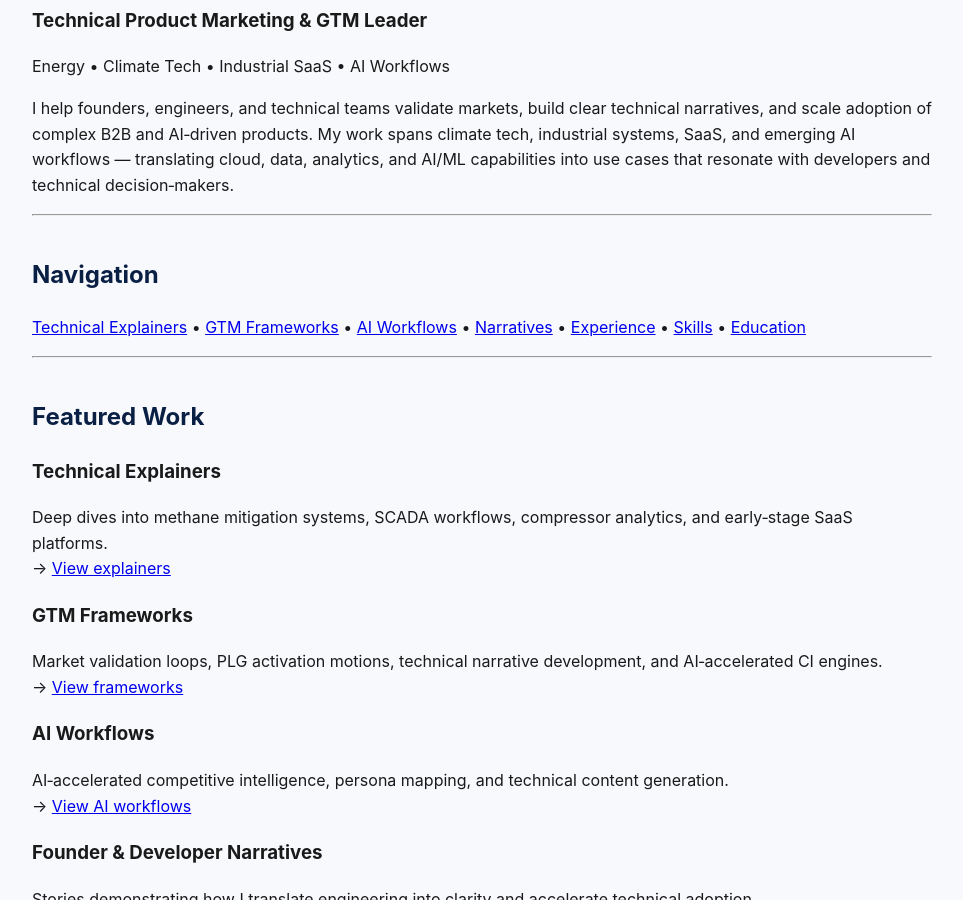
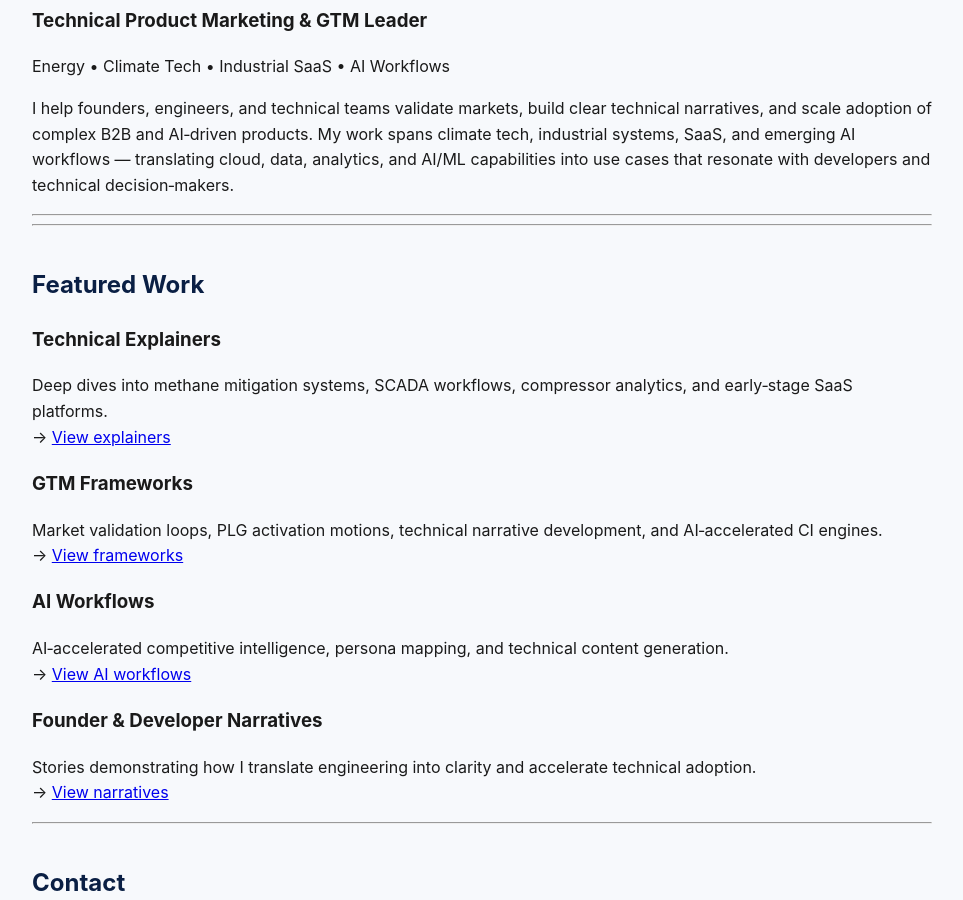
Before and after one commit to jvosburgh/jvosburgh.github.io, a Jekyll site: the page built from index.md, in a window 1280 px wide and 900 px high, scrolled down 431 px. Shown: the whole window, without its empty margins (158-1121 px from the left). Built offline with Jekyll 4.4.1, drawn with Linux system fonts in a browser that asks for light colours; our own code applies the rules of GitHub Pages for plain Markdown files.

Commit message:
Update index.md

```diff
--- a/index.md
+++ b/index.md
@@ -5,15 +5,6 @@ Energy • Climate Tech • Industrial SaaS • AI Workflows
 I help founders, engineers, and technical teams validate markets, build clear technical narratives, and scale adoption of complex B2B and AI‑driven products. My work spans climate tech, industrial systems, SaaS, and emerging AI workflows — translating cloud, data, analytics, and AI/ML capabilities into use cases that resonate with developers and technical decision‑makers.
 
 ---
-
-## Navigation
-[Technical Explainers](/explainers) •
-[GTM Frameworks](/frameworks) •
-[AI Workflows](/ai-workflows) •
-[Narratives](/narratives) •
-[Experience](/experience) •
-[Skills](/skills) •
-[Education](/education)
 
 ---
 
```
